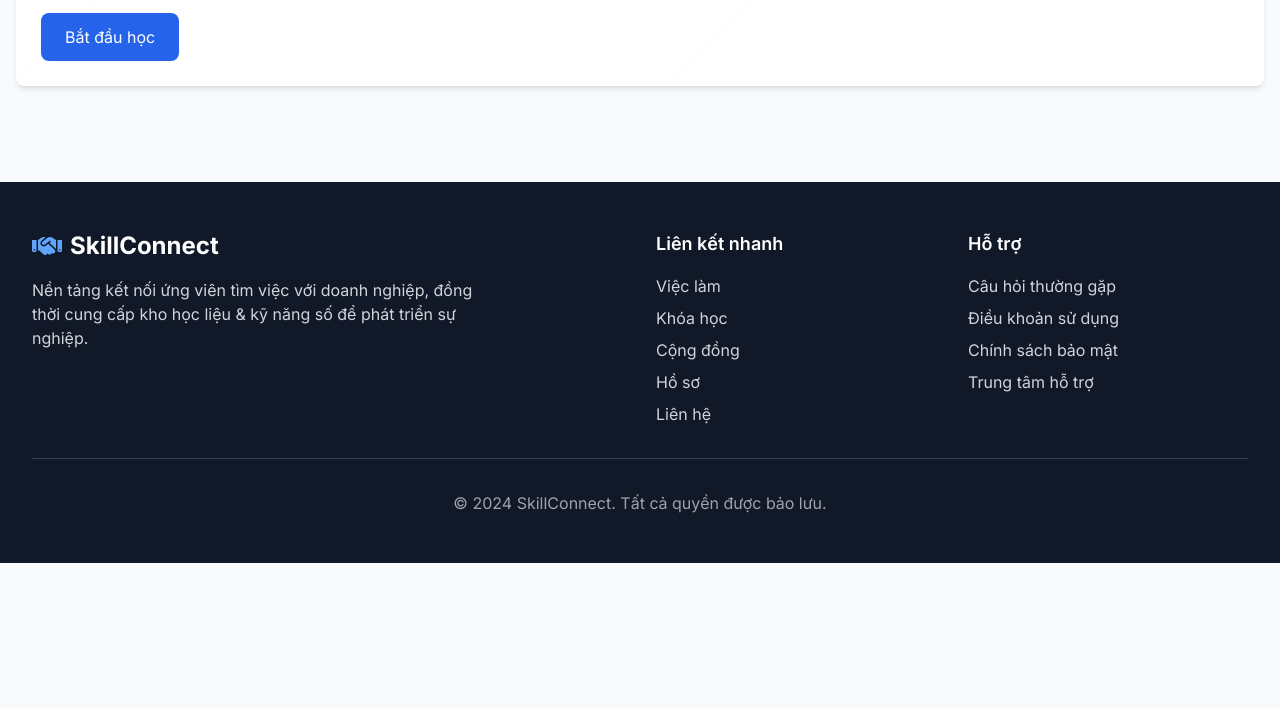
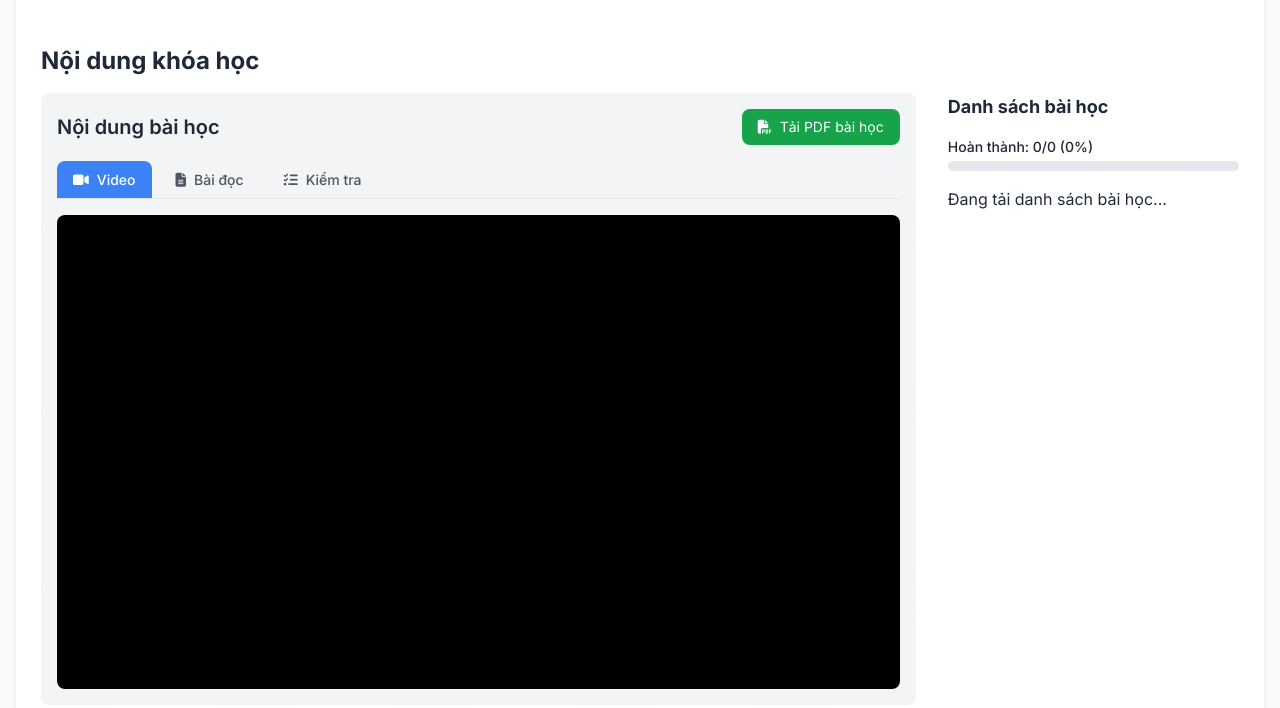
Before and after one commit to cuongnm24it-cmd/Website_cong_viec, a website: page courses-detail.html in a window 1280 px wide. Shown: the part 472-1180 px from the top of the page. Before the commit the page ends 1035 px from the top, so only its background shows below. Drawn offline with nearby package versions, Linux system fonts and the light colour scheme.

Commit message:
Add scripts for PDF export and HTML rendering

```diff
--- a/courses-detail.html
+++ b/courses-detail.html
@@ -4,12 +4,13 @@
     <meta charset="UTF-8">
     <meta name="viewport" content="width=device-width, initial-scale=1.0">
     <title>Chi tiết khóa học - SkillConnect</title>
-    <!-- Tailwind CSS -->
     <script src="https://cdn.tailwindcss.com"></script>
-    <!-- Font Awesome -->
     <link rel="stylesheet" href="https://cdn.jsdelivr.net/npm/@fortawesome/fontawesome-free@6.4.0/css/all.min.css">
-    <!-- Google Fonts -->
     <link href="https://fonts.googleapis.com/css2?family=Inter:wght@300;400;500;600;700&display=swap" rel="stylesheet">
+
+    <script src="https://cdnjs.cloudflare.com/ajax/libs/html2canvas/1.4.1/html2canvas.min.js"></script>
+    <script src="https://cdnjs.cloudflare.com/ajax/libs/jspdf/2.5.1/jspdf.umd.min.js"></script>
+
     <script>
         tailwind.config = {
             theme: {
@@ -55,20 +56,51 @@
             background: linear-gradient(135deg, rgba(0, 0, 0, 0.1) 0%, rgba(0, 0, 0, 0.05) 100%);
             border: 1px solid rgba(255, 255, 255, 0.1);
         }
+
+        /* Thêm style cho tab và bài học */
+        .tab-btn {
+            padding: 0.5rem 1rem;
+            font-weight: 500;
+            font-size: 0.875rem;
+            border-top-left-radius: 0.5rem;
+            border-top-right-radius: 0.5rem;
+            transition: all 0.3s ease;
+        }
+        .active-tab {
+            background-color: #3b82f6; /* primary-500 */
+            color: white;
+        }
+        .inactive-tab {
+            color: #4b5563; /* gray-600 */
+        }
+        .dark .inactive-tab {
+            color: #d1d5db; /* gray-300 */
+        }
+        .inactive-tab:hover {
+            background-color: #f3f4f6; /* gray-100 */
+        }
+        .dark .inactive-tab:hover {
+            background-color: #374151; /* gray-700 */
+        }
+
+        .active-lesson {
+            background-color: #dbeafe; /* primary-100 */
+            font-weight: 600;
+        }
+        .dark .active-lesson {
+            background-color: #1e40af; /* primary-800 */
+        }
     </style>
 </head>
 <body class="font-inter bg-gray-50 dark:bg-gray-900 text-gray-800 dark:text-gray-200 transition-colors duration-300">
-    <!-- Navigation -->
     <nav id="navbar" class="fixed top-0 left-0 right-0 z-50 bg-white/90 dark:bg-gray-900/90 backdrop-blur-md border-b border-gray-200 dark:border-gray-700 transition-all duration-300">
         <div class="max-w-7xl mx-auto px-4 sm:px-6 lg:px-8">
             <div class="flex justify-between items-center h-16">
-                <!-- Logo -->
                 <div class="flex-shrink-0">
                     <a href="index.html" class="text-2xl font-bold text-primary-600 dark:text-primary-400">
                         <i class="fas fa-handshake mr-2"></i>SkillConnect
                     </a>
                 </div>
-                <!-- Desktop Menu -->
                 <div class="hidden md:block">
                     <div class="ml-10 flex items-baseline space-x-4">
                         <a href="index.html" class="text-gray-600 dark:text-gray-300 hover:text-primary-600 dark:hover:text-primary-400 px-3 py-2 rounded-md text-sm font-medium transition-colors">Trang chủ</a>
@@ -78,13 +110,10 @@
                         <a href="contact.html" class="text-gray-600 dark:text-gray-300 hover:text-primary-600 dark:hover:text-primary-400 px-3 py-2 rounded-md text-sm font-medium transition-colors">Liên hệ</a>
                     </div>
                 </div>
-                <!-- Right side buttons -->
                 <div class="hidden md:flex items-center space-x-4">
-                    <!-- Theme Toggle -->
                     <button id="theme-toggle" class="p-2 rounded-lg bg-gray-200 dark:bg-gray-700 hover:bg-gray-300 dark:hover:bg-gray-600 transition-colors">
                         <i id="theme-icon" class="fas fa-moon text-gray-700 dark:text-gray-300"></i>
                     </button>
-                    <!-- User Menu -->
                     <div id="user-menu" class="relative hidden">
                         <button id="user-avatar" class="flex items-center space-x-2 text-gray-700 dark:text-gray-300 hover:text-primary-600 dark:hover:text-primary-400 transition-colors">
                             <img class="h-8 w-8 rounded-full" src="https://via.placeholder.com/32x32/3b82f6/ffffff?text=U" alt="User">
@@ -95,7 +124,6 @@
                             <a href="#" onclick="logout()" class="block px-4 py-2 text-sm text-gray-700 dark:text-gray-300 hover:bg-gray-100 dark:hover:bg-gray-700">Đăng xuất</a>
                         </div>
                     </div>
-                    <!-- Auth Buttons -->
                     <div id="auth-buttons">
                         <button onclick="showLoginModal()" class="text-gray-600 dark:text-gray-300 hover:text-primary-600 dark:hover:text-primary-400 px-3 py-2 rounded-md text-sm font-medium transition-colors">
                             Đăng nhập
@@ -105,7 +133,6 @@
                         </button>
                     </div>
                 </div>
-                <!-- Mobile menu button -->
                 <div class="md:hidden">
                     <button id="mobile-menu-btn" class="text-gray-600 dark:text-gray-300 hover:text-primary-600 dark:hover:text-primary-400 p-2">
                         <i class="fas fa-bars text-xl"></i>
@@ -113,7 +140,6 @@
                 </div>
             </div>
         </div>
-        <!-- Mobile Menu -->
         <div id="mobile-menu" class="md:hidden hidden bg-white dark:bg-gray-800 border-t border-gray-200 dark:border-gray-700">
             <div class="px-2 pt-2 pb-3 space-y-1">
                 <a href="index.html" class="text-gray-600 dark:text-gray-300 hover:text-primary-600 dark:hover:text-primary-400 block px-3 py-2 text-base font-medium">Trang chủ</a>
@@ -133,16 +159,14 @@
         </div>
     </nav>
 
-    <!-- Course Details Section -->
     <section class="container mx-auto px-4 py-24">
-        <div class="bg-white dark:bg-gray-800 rounded-lg shadow-md p-6 course-card hover-scale">
+        <div class="bg-white dark:bg-gray-800 rounded-lg shadow-md p-6 course-card">
             <h1 class="text-3xl font-bold mb-4" id="course-title">Tên khóa học</h1>
             <div class="flex flex-col md:flex-row gap-6">
-                <!-- Course Info -->
                 <div class="md:w-2/3">
                     <div class="mb-4">
                         <h2 class="text-xl font-semibold">Mô tả khóa học</h2>
-                        <p id="course-description" class="text-gray-600 dark:text-gray-300">Lorem ipsum dolor sit amet, consectetur adipiscing elit. Sed do eiusmod tempor incididunt ut labore et dolore magna aliqua.</p>
+                        <p id="course-description" class="text-gray-600 dark:text-gray-300">Mô tả khóa học sẽ được tải ở đây.</p>
                     </div>
                     <div class="mb-4">
                         <h2 class="text-xl font-semibold">Thông tin chi tiết</h2>
@@ -169,24 +193,84 @@
                             </tr>
                         </table>
                     </div>
-                    <button id="start-course-btn" class="bg-primary-600 text-white px-6 py-3 rounded-lg hover:bg-primary-700 transition-colors">Bắt đầu học</button>
                 </div>
-                <!-- Course Image -->
                 <div class="md:w-1/3">
                     <img id="course-image" src="https://via.placeholder.com/300" alt="Course Image" class="w-full rounded-lg">
                 </div>
             </div>
-            <!-- Video Section (Initially Hidden) -->
-            <div id="video-section" class="mt-6 hidden">
-                <h2 class="text-xl font-semibold mb-4">Video khóa học</h2>
-                <div class="relative" style="padding-top: 56.25%;">
-                    <iframe id="course-video" class="absolute top-0 left-0 w-full h-full" src="" frameborder="0" allowfullscreen></iframe>
+
+            <div id="course-content-section" class="mt-8">
+                <h2 class="text-2xl font-bold mb-4">Nội dung khóa học</h2>
+                <div class="flex flex-col md:flex-row gap-8">
+
+                    <div class="md:w-3/4 bg-gray-100 dark:bg-gray-900 rounded-lg p-4">
+
+                        <div class="flex justify-between items-center mb-4">
+                            <h3 class="text-xl font-semibold">Nội dung bài học</h3>
+                            <button id="export-pdf-btn" class="bg-green-600 text-white px-4 py-2 rounded-lg hover:bg-green-700 transition-colors text-sm">
+                                <i class="fas fa-file-pdf mr-2"></i>Tải PDF bài học
+                            </button>
+                        </div>
+
+                        <div class="mb-4 border-b border-gray-200 dark:border-gray-700">
+                            <nav class="flex space-x-2" aria-label="Tabs">
+                                <button id="tab-video" class="tab-btn active-tab">
+                                    <i class="fas fa-video mr-2"></i>Video
+                                </button>
+                                <button id="tab-text" class="tab-btn inactive-tab">
+                                    <i class="fas fa-file-alt mr-2"></i>Bài đọc
+                                </button>
+                                <button id="tab-quiz" class="tab-btn inactive-tab">
+                                    <i class="fas fa-tasks mr-2"></i>Kiểm tra
+                                </button>
+                            </nav>
+                        </div>
+
+                        <div id="tab-content-video" class="tab-panel">
+                            <div class="relative bg-black rounded-lg overflow-hidden" style="padding-top: 56.25%;">
+                                <iframe id="course-video-player" class="absolute top-0 left-0 w-full h-full" src="" frameborder="0" allow="accelerometer; autoplay; clipboard-write; encrypted-media; gyroscope; picture-in-picture" allowfullscreen></iframe>
+                            </div>
+                        </div>
+                        <div id="tab-content-text" class="tab-panel hidden p-2">
+                            </div>
+
+                        <div id="tab-content-quiz" class="tab-panel hidden p-4">
+                            <form id="quiz-form">
+                                <div id="quiz-questions-container" class="space-y-6">
+                                    </div>
+                                <button type="submit" class="mt-6 bg-primary-600 text-white px-6 py-2 rounded-lg hover:bg-primary-700 transition-colors">
+                                    Nộp bài
+                                </button>
+                            </form>
+                            <div id="quiz-result" class="mt-4 hidden">
+                                <h3 class="text-lg font-bold">Kết quả:</h3>
+                                <p id="quiz-score-text" class="text-lg"></p>
+                                <button id="quiz-retry-btn" class="mt-2 text-sm text-primary-600 hover:underline">
+                                    Làm lại
+                                </button>
+                            </div>
+                        </div>
+                    </div>
+
+                    <div class="md:w-1/4">
+                        <h3 class="text-lg font-bold mb-4">Danh sách bài học</h3>
+
+                        <div class="mb-4">
+                            <p class="text-sm font-medium mb-1" id="progress-text">Hoàn thành: 0/0 (0%)</p>
+                            <div class="w-full bg-gray-200 dark:bg-gray-700 rounded-full h-2.5">
+                                <div id="progress-bar" class="bg-primary-600 h-2.5 rounded-full transition-all duration-300" style="width: 0%"></div>
+                            </div>
+                        </div>
+
+                        <div id="curriculum-list" class="space-y-2 max-h-96 overflow-y-auto">
+                            <p>Đang tải danh sách bài học...</p>
+                        </div>
+                    </div>
                 </div>
             </div>
-        </div>
+            </div>
     </section>
 
-    <!-- Login Modal -->
     <div id="login-modal" class="fixed inset-0 bg-black bg-opacity-50 flex items-center justify-center z-50 hidden">
         <div class="bg-white dark:bg-gray-800 rounded-lg p-8 max-w-md w-full mx-4">
             <div class="flex justify-between items-center mb-6">
@@ -217,7 +301,6 @@
         </div>
     </div>
 
-    <!-- Register Modal -->
     <div id="register-modal" class="fixed inset-0 bg-black bg-opacity-50 flex items-center justify-center z-50 hidden">
         <div class="bg-white dark:bg-gray-800 rounded-lg p-8 max-w-md w-full mx-4">
             <div class="flex justify-between items-center mb-6">
@@ -259,11 +342,9 @@
         </div>
     </div>
 
-    <!-- Footer -->
     <footer class="bg-gray-900 dark:bg-black text-white">
         <div class="max-w-7xl mx-auto px-4 sm:px-6 lg:px-8 py-12">
             <div class="grid grid-cols-1 md:grid-cols-4 gap-8">
-                <!-- Company Info -->
                 <div class="col-span-1 md:col-span-2">
                     <div class="flex items-center mb-4">
                         <i class="fas fa-handshake text-2xl text-primary-400 mr-2"></i>
@@ -273,7 +354,6 @@
                         Nền tảng kết nối ứng viên tìm việc với doanh nghiệp, đồng thời cung cấp kho học liệu & kỹ năng số để phát triển sự nghiệp.
                     </p>
                 </div>
-                <!-- Quick Links -->
                 <div>
                     <h3 class="text-lg font-semibold mb-4">Liên kết nhanh</h3>
                     <ul class="space-y-2">
@@ -281,10 +361,9 @@
                         <li><a href="courses.html" class="text-gray-300 hover:text-primary-400 transition-colors">Khóa học</a></li>
                         <li><a href="community.html" class="text-gray-300 hover:text-primary-400 transition-colors">Cộng đồng</a></li>
                         <li><a href="profile.html" class="text-gray-300 hover:text-primary-400 transition-colors">Hồ sơ</a></li>
-                        <li><a href="contact.html" class="text-gray-300 hover:text-primary-400 transition-colors">Liên hệ</a></li>
+                        <li><a href="contact.html" classD="text-gray-300 hover:text-primary-400 transition-colors">Liên hệ</a></li>
                     </ul>
                 </div>
-                <!-- Support -->
                 <div>
                     <h3 class="text-lg font-semibold mb-4">Hỗ trợ</h3>
                     <ul class="space-y-2">
@@ -303,7 +382,6 @@
         </div>
     </footer>
 
-    <!-- JavaScript -->
     <script src="js/main.js"></script>
     <script src="js/auth.js"></script>
     <script src="models/courses.js"></script>
```
